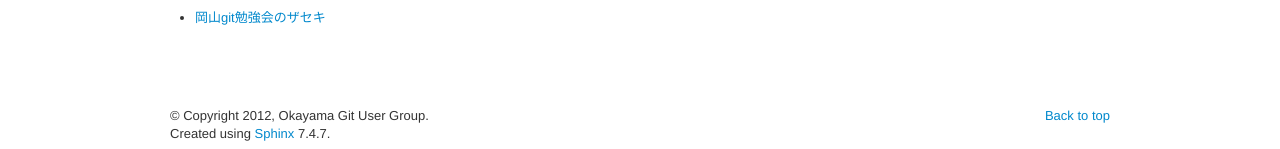
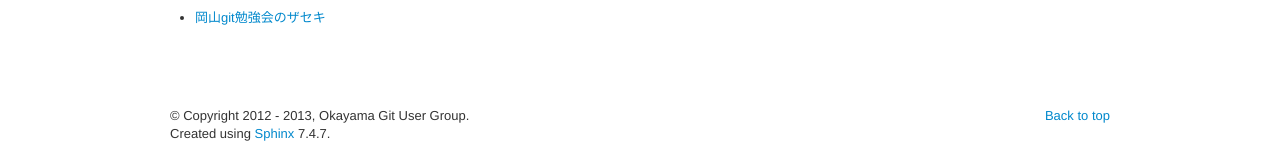
Before and after one commit to okagit/okagit, a Sphinx documentation site: the page built from source/_events/study201206.rst, in a window 1280 px wide and 900 px high, scrolled down 1544 px. Shown: the part 748-897 px from the top of the window. Built offline with Sphinx 7.4.7, drawn with Linux system fonts in a browser that asks for light colours.

Commit message:
Mod configuration
Copyright表記を修正

```diff
--- a/source/conf.py
+++ b/source/conf.py
@@ -46,7 +46,7 @@ master_doc = u'index'
 # General information about the project.
 project = u'Okayama Git User Group'
 
-copyright = u'2012, Okayama Git User Group'
+copyright = u'2012 - 2013, Okayama Git User Group'
 
 
 # The version info for the project you're documenting, acts as replacement for
```
